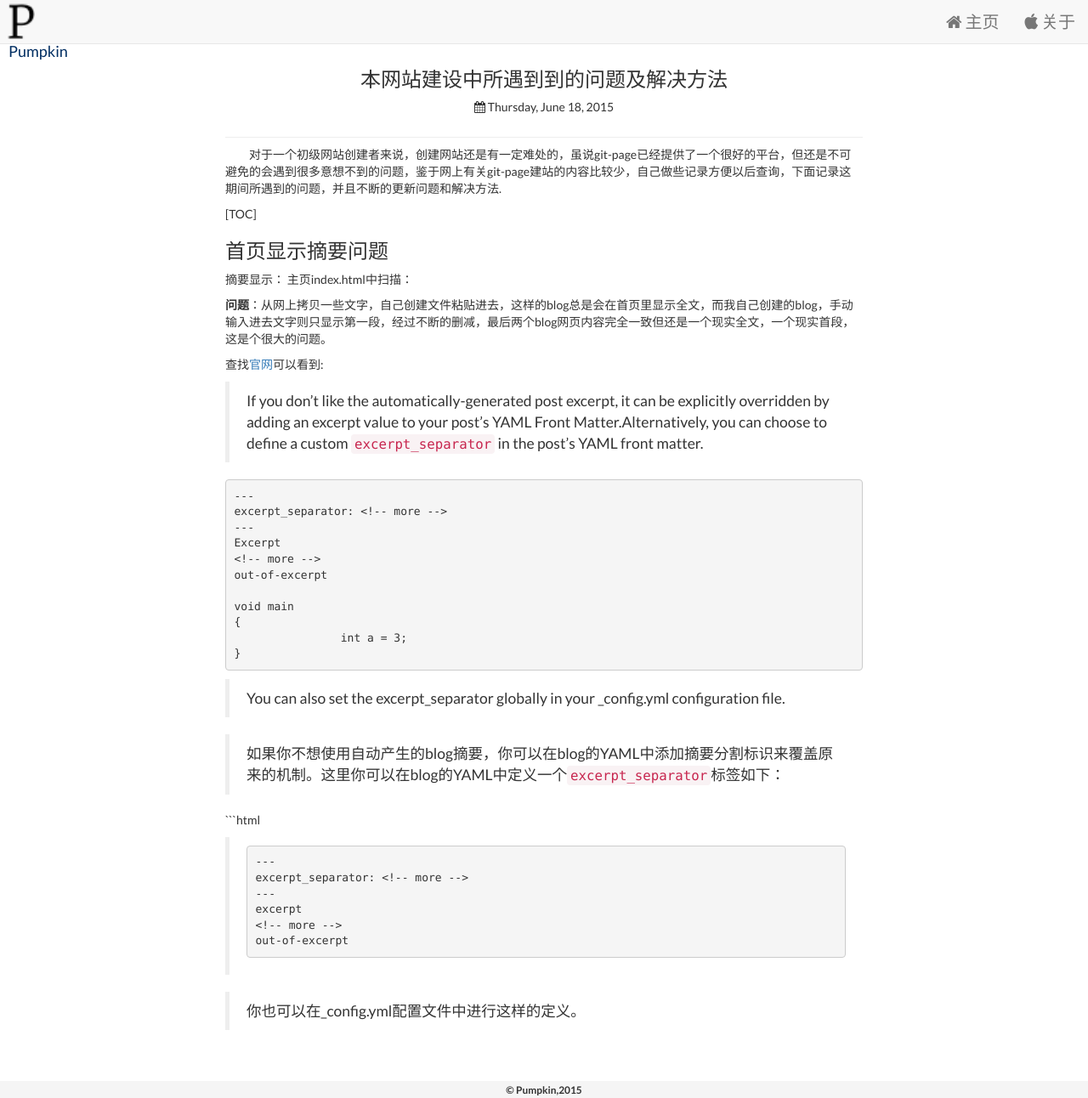
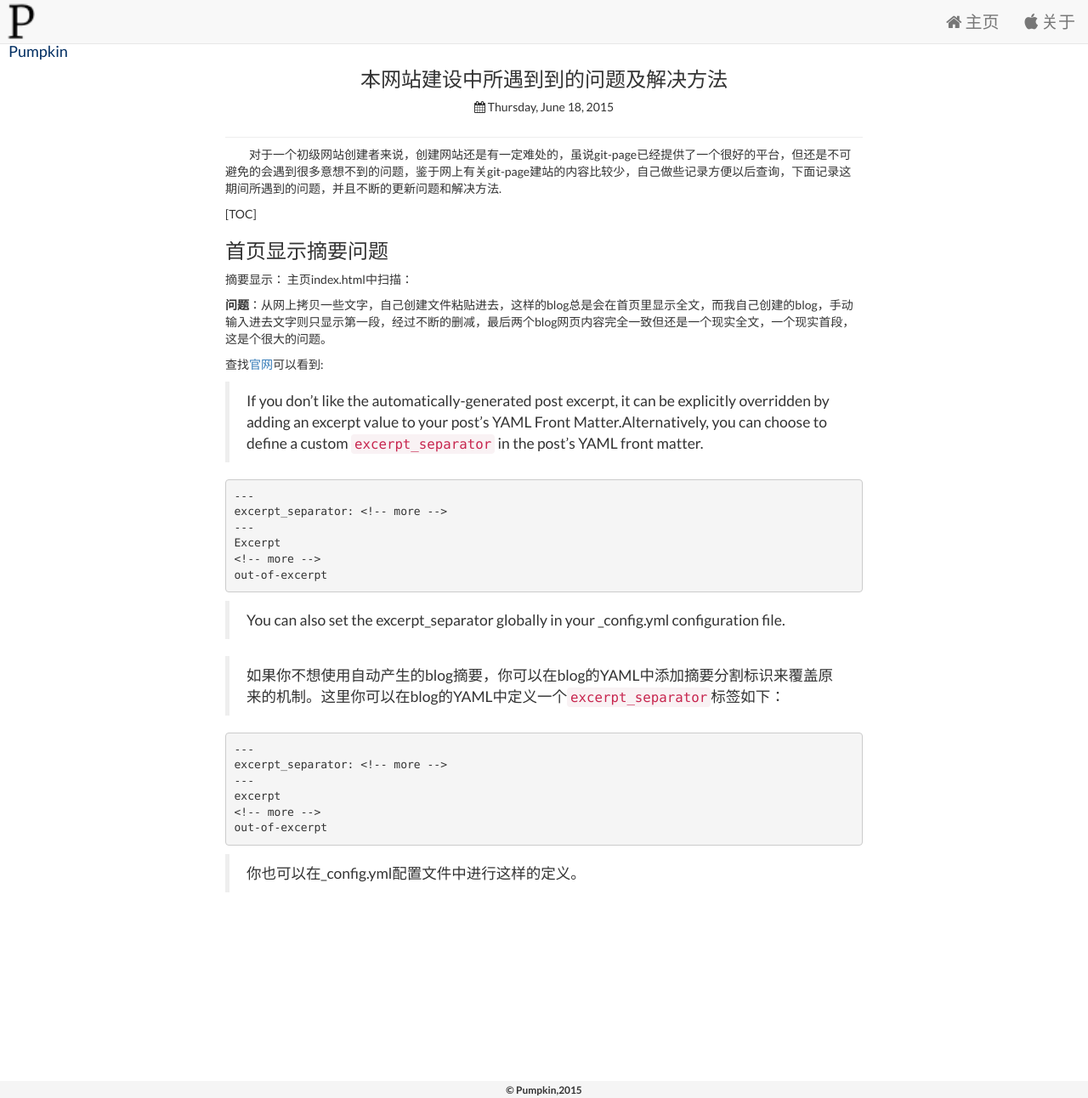
Before and after one commit to LarryBrick/jekyll_demo, a Jekyll site: the page built from _posts/2015-06-18-git-page-issues.md, in a window 1280 px wide and 1292 px high. Shown: the whole window at 85% size. Built offline with Jekyll 4.4.1, drawn with Linux system fonts in a browser that asks for light colours; nearby versions of some CDN libraries.

Commit message:
修改git-page-issues

````diff
--- a/_posts/2015-06-18-git-page-issues.md
+++ b/_posts/2015-06-18-git-page-issues.md
@@ -31,17 +31,11 @@ published: true
 	<!-- more -->
 	out-of-excerpt
 
-	void main
-	{
-			int a = 3;
-	}
-
 > You can also set the excerpt_separator globally in your _config.yml configuration file.
 
 > 如果你不想使用自动产生的blog摘要，你可以在blog的YAML中添加摘要分割标识来覆盖原来的机制。这里你可以在blog的YAML中定义一个`excerpt_separator`标签如下：
 
-```html
->	---
+	---
 	excerpt_separator: <!-- more -->
 	---
 	excerpt
````
